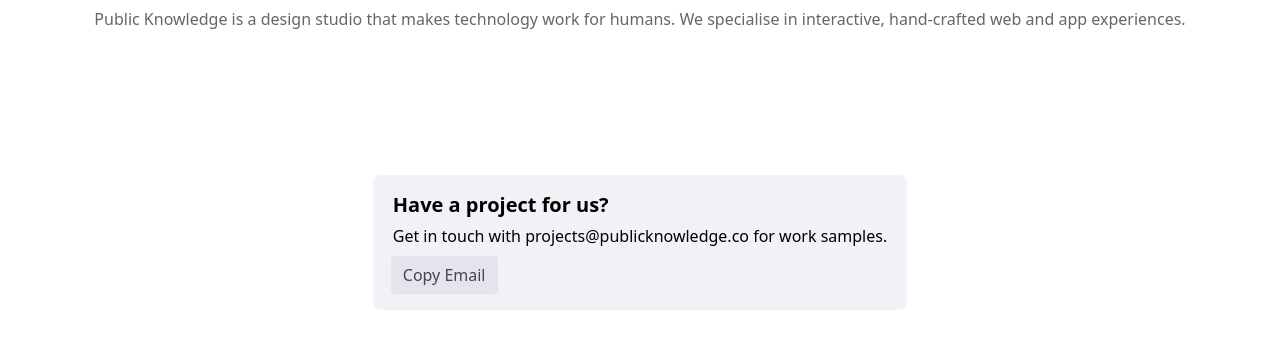
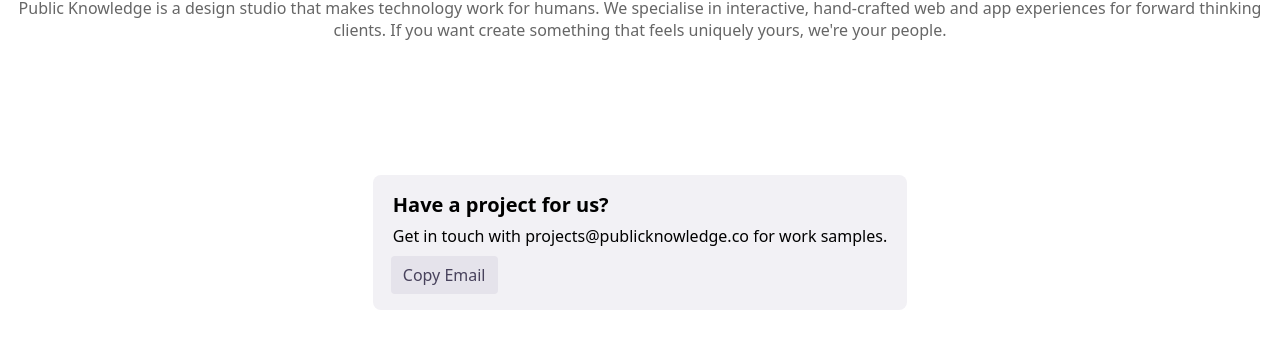
Before and after one commit to gyanl/publicknowledge-co, a plain HTML site: page index.html in a window 1280 px wide. Shown: the part 450-800 px from the top of the page. Drawn offline with Linux system fonts and the light colour scheme; a web font is replaced by a local one.

Commit message:
Update index.html

```diff
--- a/index.html
+++ b/index.html
@@ -131,7 +131,7 @@
     <div class="vcenter">
         <img id="logo" class="spinny" src="pkstar.svg" alt="Public Knowledge logo">
         <div class="brand fadeInUp-1">Public Knowledge Studio</div>
-        <p class="sub fadeInUp-2">Public Knowledge is a design studio that makes technology work for humans. We specialise in interactive, hand-crafted web and app experiences.</p>
+        <p class="sub fadeInUp-2">Public Knowledge is a design studio that makes technology work for humans. We specialise in interactive, hand-crafted web and app experiences for forward thinking clients. If you want create something that feels uniquely yours, we're your people.</p>
 
         <div class="fadeInUp-3 container">
             <div class="card-title">Have a project for us?</div>
```
